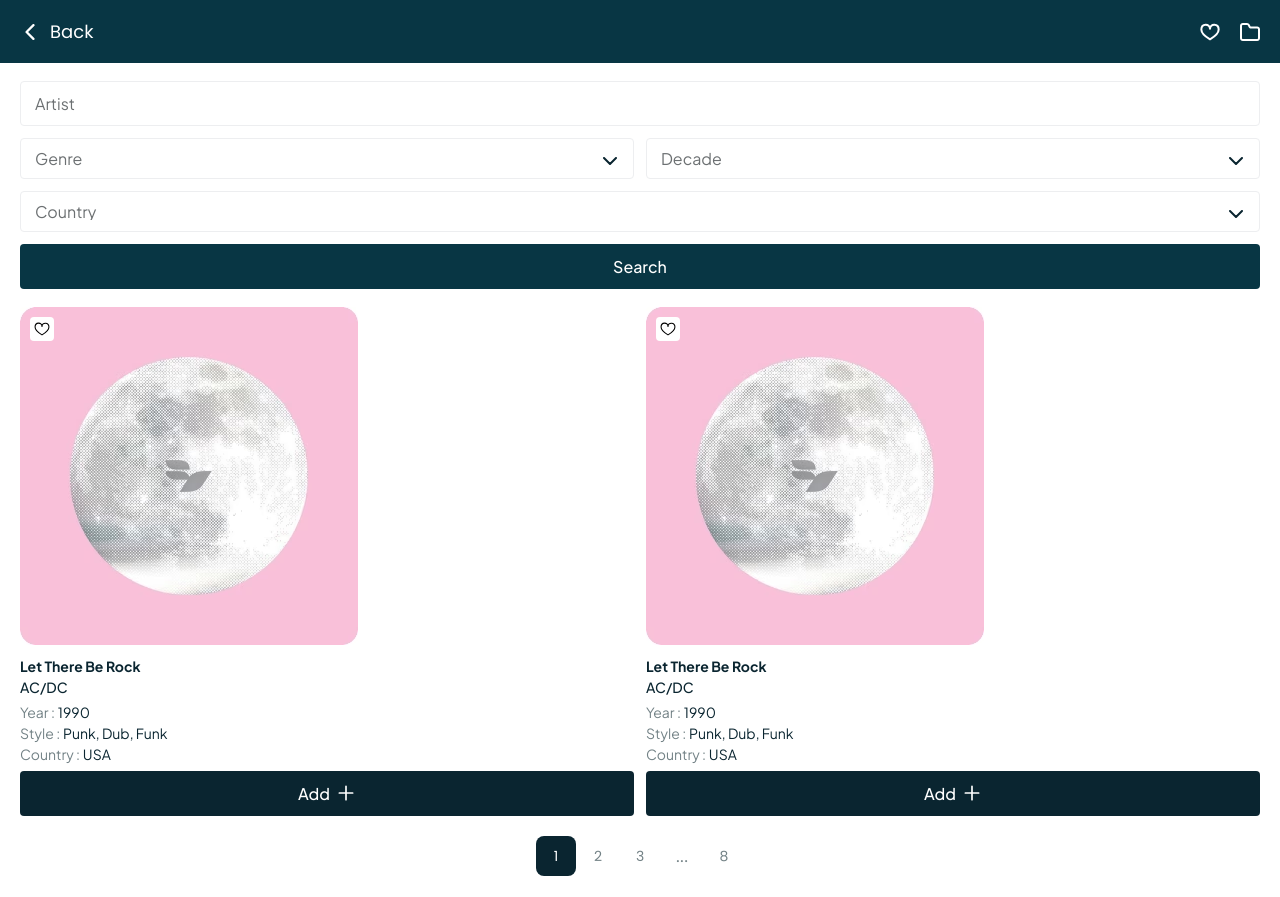
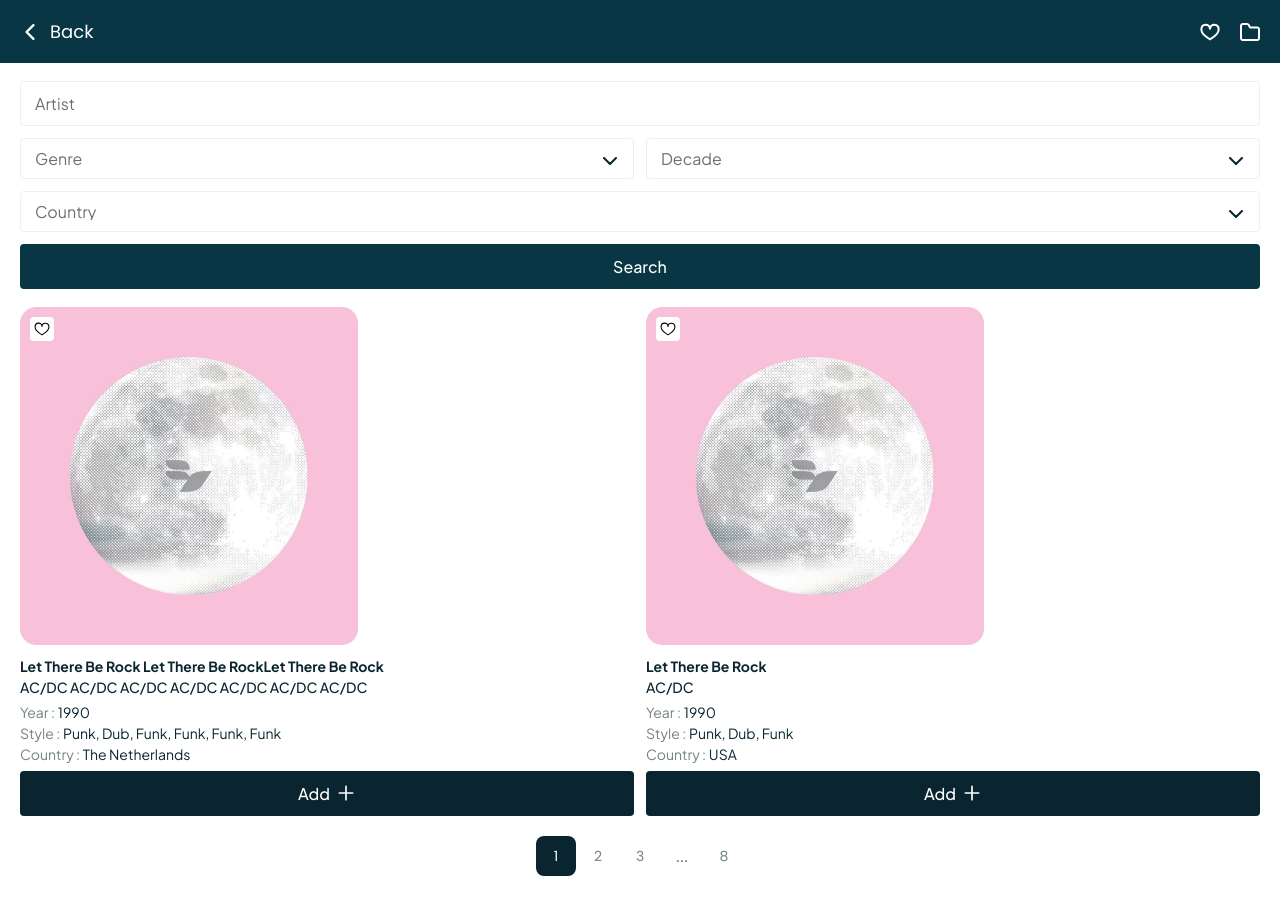
Before and after one commit to rieznik/vinyl-groove, a website with bundled scripts: page index.html in a window 1280 px wide. Built offline with nearby package versions, Linux system fonts and the light colour scheme.

Commit message:
text overflow

```diff
--- a/css/styles.css
+++ b/css/styles.css
@@ -209,6 +209,7 @@
 
 .record {
   position: relative;
+  overflow: hidden;
 }
 
 .record__btn-favorite {
@@ -258,9 +259,15 @@
   margin-bottom: 3px;
 }
 
-.record__info-name {
+.record__info_name {
   margin-right: 0.2em;
   color: var(--ink);
+}
+
+.text-overflow {
+  text-overflow: ellipsis;
+  overflow: hidden;
+  white-space: nowrap;
 }
 
 .record__button {
--- a/index.html
+++ b/index.html
@@ -152,19 +152,24 @@
             />
           </picture>
         </a>
-        <h1 class="record__title"><a href="">Let There Be Rock</a></h1>
-        <h2 class="record__artist"><a href="">AC/DC</a></h2>
+        <h1 class="record__title text-overflow">
+          <a href=""> Let There Be Rock Let There Be RockLet There Be Rock </a>
+        </h1>
+        <h2 class="record__artist text-overflow">
+          <a href="">AC/DC AC/DC AC/DC AC/DC AC/DC AC/DC AC/DC</a>
+        </h2>
         <ul>
-          <li class="record__info">
-            <span class="record__info-name">Year :</span><a href="">1990</a>
+          <li class="record__info text-overflow">
+            <span class="record__info_name">Year :</span><a href="">1990</a>
           </li>
-          <li class="record__info">
-            <span class="record__info-name">Style :</span><a href="">Punk</a>,
-            <a href="">Dub</a>,
-            <a href="">Funk</a>
+          <li class="record__info text-overflow">
+            <span class="record__info_name">Style :</span><a href="">Punk</a>,
+            <a href="">Dub</a>, <a href="">Funk</a>, <a href="">Funk</a>,
+            <a href="">Funk</a>, <a href="">Funk</a>
           </li>
-          <li class="record__info">
-            <span class="record__info-name">Country :</span><a href="">USA</a>
+          <li class="record__info text-overflow">
+            <span class="record__info_name">Country :</span
+            ><a href="">The Netherlands</a>
           </li>
         </ul>
         <button class="button button__secondary record__button">
@@ -222,15 +227,15 @@
         <h2 class="record__artist"><a href="">AC/DC</a></h2>
         <ul>
           <li class="record__info">
-            <span class="record__info-name">Year :</span><a href="">1990</a>
+            <span class="record__info_name">Year :</span><a href="">1990</a>
           </li>
           <li class="record__info">
-            <span class="record__info-name">Style :</span><a href="">Punk</a>,
+            <span class="record__info_name">Style :</span><a href="">Punk</a>,
             <a href="">Dub</a>,
             <a href="">Funk</a>
           </li>
           <li class="record__info">
-            <span class="record__info-name">Country :</span><a href="">USA</a>
+            <span class="record__info_name">Country :</span><a href="">USA</a>
           </li>
         </ul>
         <button class="button button__secondary record__button">
```
